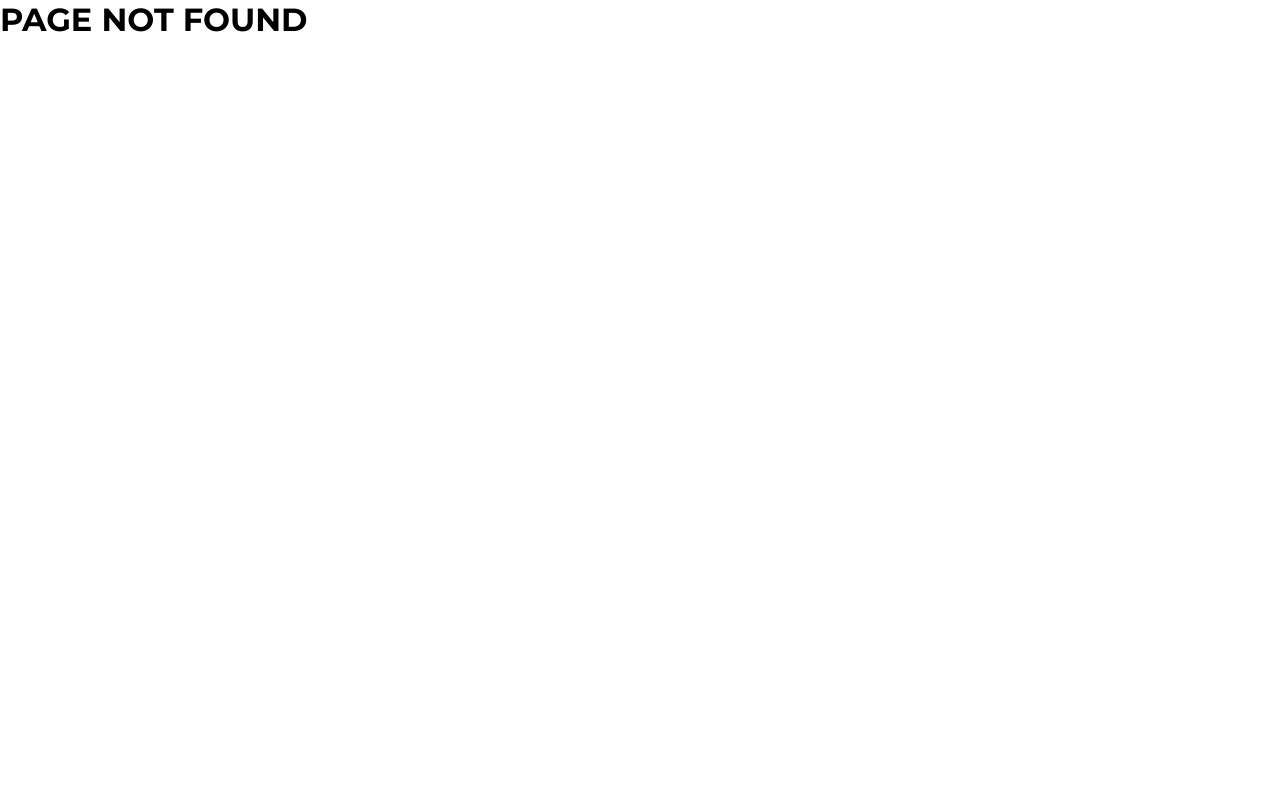
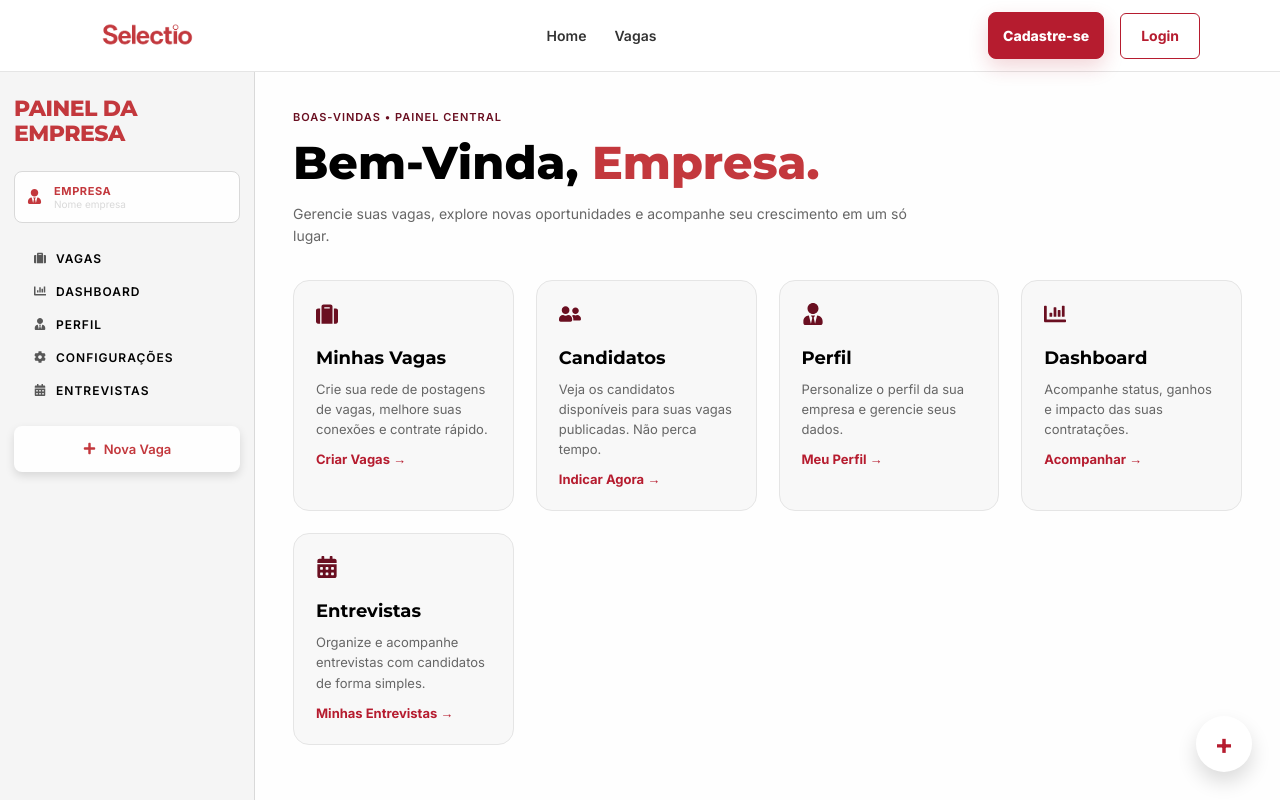
Before and after one commit to MarcosPeyerl-MVSP/Selectio, a React (Vite) app in the folder Selectio/: page /painel/empresa in a window 1280 px wide. Before the commit this address had no page. Shown: the top 800 px of the page. Built offline with nearby package versions, Linux system fonts and the light colour scheme.

Commit message:
Painel Empresa

```diff
--- a/Selectio/src/App.jsx
+++ b/Selectio/src/App.jsx
@@ -8,6 +8,8 @@ import CadastroIndicador from './pages/Indicador/Cadastro/Cadastro'
 import CadastroEmpresa from './pages/Empresa/Cadastro/Cadastro'
 //PAINEIS
 import PainelIndicado from './pages/Indicador/Painel/Painel'
+import PainelEmpresa from './pages/Empresa/Painel/Painel'
+
 
 
 
@@ -25,6 +27,7 @@ function App() {
         <Route path="/cadastro/empresa" element={<CadastroEmpresa />} />
         {/* ROTA PAINEIS */}
         <Route path="/painel/indicador" element={<PainelIndicado />} />
+        <Route path="/painel/empresa" element={<PainelEmpresa />} />
         {/* ROTA PAGE NOT FOUND */}
         <Route path="*" element={<h1>PAGE NOT FOUND</h1>} />
       </Routes>
--- a/Selectio/src/pages/Empresa/Cadastro/Cadastro.css
+++ b/Selectio/src/pages/Empresa/Cadastro/Cadastro.css
@@ -125,7 +125,7 @@
 }
 
 .empresa-form input::placeholder {
-  color: #999999;
+  color: #494949;
 }
 
 .empresa-form input:focus,
--- /dev/null
+++ b/Selectio/src/pages/Empresa/Painel/Painel.css
@@ -0,0 +1,284 @@
+@import url('https://fonts.googleapis.com/css2?family=Inter:wght@400;600;700;800&display=swap');
+
+* {
+  margin: 0;
+  padding: 0;
+  box-sizing: border-box;
+}
+
+/* ===== CONTAINER GERAL ===== */
+
+.empresa-container {
+  min-height: calc(100vh - 140px);
+  padding: 60px 20px;
+  background: #ffffff;
+  display: flex;
+  justify-content: center;
+  position: relative;
+  overflow: hidden;
+}
+
+.empresa-container::before {
+  content: '';
+  position: absolute;
+  top: -50%;
+  right: -10%;
+  width: 600px;
+  height: 600px;
+  background: radial-gradient(circle, rgba(182, 28, 47, 0.06) 0%, transparent 70%);
+  border-radius: 50%;
+  animation: float 8s ease-in-out infinite;
+}
+
+.empresa-container::after {
+  content: '';
+  position: absolute;
+  bottom: -20%;
+  left: -5%;
+  width: 500px;
+  height: 500px;
+  background: radial-gradient(circle, rgba(182, 28, 47, 0.04) 0%, transparent 70%);
+  border-radius: 50%;
+  animation: float 10s ease-in-out infinite reverse;
+}
+
+@keyframes float {
+  0%, 100% { transform: translateY(0px); }
+  50% { transform: translateY(20px); }
+}
+
+/* ===== LAYOUT PRINCIPAL ===== */
+
+.empresa-wrapper {
+  width: 100%;
+  max-width: 1200px;
+  display: grid;
+  grid-template-columns: 1fr 320px;
+  gap: 45px;
+  position: relative;
+  z-index: 1;
+}
+
+/* ===== FORM ===== */
+
+.empresa-form {
+  background: #ffffff;
+  border: 2px solid #f5f5f5;
+  border-radius: 16px;
+  padding: 45px;
+  box-shadow: 0 2px 8px rgba(0, 0, 0, 0.04);
+  transition: 0.3s;
+}
+
+.empresa-form:hover {
+  transform: translateY(-2px);
+  box-shadow: 0 8px 20px rgba(0, 0, 0, 0.06);
+}
+
+.empresa-form h1 {
+  font-size: 38px;
+  margin-bottom: 6px;
+  font-weight: 700;
+}
+
+.empresa-form h1 strong {
+  color: #b61c2f;
+}
+
+.subtitle {
+  font-size: 14px;
+  color: #666;
+  margin-bottom: 32px;
+}
+
+.empresa-form h3 {
+  font-size: 13px;
+  margin: 32px 0 14px;
+  font-weight: 700;
+  text-transform: uppercase;
+  display: flex;
+  gap: 8px;
+}
+
+.empresa-form h3::before {
+  content: '';
+  width: 3px;
+  height: 14px;
+  background: #b61c2f;
+}
+
+/* INPUTS */
+
+.empresa-form input,
+.empresa-form select {
+  width: 100%;
+  padding: 12px 14px;
+  border-radius: 8px;
+  border: 1px solid #e0e0e0;
+  margin-bottom: 14px;
+  background: #fafafa;
+  transition: 0.3s;
+}
+
+.empresa-form input:focus,
+.empresa-form select:focus {
+  outline: none;
+  background: #fff;
+  box-shadow: 0 0 0 2px rgba(182, 28, 47, 0.1);
+}
+
+/* GRID 2 COL */
+
+.grid-2 {
+  display: grid;
+  grid-template-columns: 1fr 1fr;
+  gap: 18px;
+}
+
+/* CHECKBOXES */
+
+.ia-box,
+.termos {
+  margin-top: 18px;
+  display: flex;
+  gap: 10px;
+  padding: 10px;
+  border-radius: 10px;
+  cursor: pointer;
+}
+
+.ia-box {
+  background: #f8f8f8;
+}
+
+.termos {
+  border: 1px solid #b61c2f;
+}
+
+/* BOTÃO */
+
+.empresa-form button {
+  margin-top: 36px;
+  width: 100%;
+  padding: 14px;
+  border-radius: 8px;
+  background: #b61c2f;
+  color: #fff;
+  font-weight: 700;
+  border: none;
+  cursor: pointer;
+}
+
+.empresa-form button:hover {
+  background: #a01827;
+}
+
+/* ===== SIDEBAR ===== */
+
+.plano-box {
+  background: #fff;
+  border-radius: 20px;
+  padding: 22px;
+}
+
+.plano-card {
+  border: 2px solid #b61c2f;
+  border-radius: 16px;
+  padding: 20px;
+}
+
+/* ===== DASHBOARD (CARDS) ===== */
+
+.empresa-dashboard {
+  width: 100%;
+  max-width: 1200px;
+  margin: 50px auto 0;
+}
+
+/* GRID IGUAL AO PRINT */
+.cards {
+  display: grid;
+  grid-template-columns: repeat(4, 1fr);
+  gap: 22px;
+}
+
+/* CARD */
+.card {
+  background: #f8f8f8;
+  border: 1px solid #e5e5e5;
+  border-radius: 16px;
+  padding: 22px;
+  min-height: 200px;
+  transition: 0.3s;
+}
+
+.card:hover {
+  transform: translateY(-4px);
+  box-shadow: 0 8px 18px rgba(0,0,0,0.08);
+}
+
+/* CARD ATIVO */
+.card.active {
+  border: 1px solid #b61c2f;
+  background: #ffffff;
+}
+
+/* TEXTOS */
+
+.card h3 {
+  font-size: 18px;
+  margin-bottom: 10px;
+}
+
+.card p {
+  font-size: 13px;
+  color: #666;
+}
+
+.card a {
+  display: inline-block;
+  margin-top: 12px;
+  color: #b61c2f;
+  font-weight: 700;
+  text-decoration: none;
+}
+
+/* BOTÃO FLUTUANTE */
+
+.floating-btn {
+  position: fixed;
+  right: 28px;
+  bottom: 28px;
+  width: 56px;
+  height: 56px;
+  border-radius: 50%;
+  border: none;
+  background: #fff;
+  color: #b61c2f;
+  font-size: 28px;
+  box-shadow: 0 10px 20px rgba(0,0,0,0.14);
+  cursor: pointer;
+}
+
+.floating-btn:hover {
+  background: #b61c2f;
+  color: #fff;
+}
+
+/* ===== RESPONSIVO ===== */
+
+@media (max-width: 1200px) {
+  .cards {
+    grid-template-columns: repeat(2, 1fr);
+  }
+}
+
+@media (max-width: 900px) {
+  .empresa-wrapper {
+    grid-template-columns: 1fr;
+  }
+
+  .cards {
+    grid-template-columns: 1fr;
+  }
+}
--- /dev/null
+++ b/Selectio/src/pages/Empresa/Painel/Painel.jsx
@@ -0,0 +1,117 @@
+import React from "react";
+import "./Painel.css";
+
+import Navbar from "../../../components/Navbar/Navbar";
+import Footer from "../../../components/Footer/Footer";
+
+import {
+  FaUserTie,
+  FaSuitcase,
+  FaUserFriends,
+  FaChartBar,
+  FaCog,
+  FaPlus,
+  FaCalendarAlt,
+} from "react-icons/fa";
+
+function PainelEmpresa() {
+  return (
+    <>
+      <Navbar />
+
+      <div className="painel-container">
+        {/* Sidebar */}
+        <aside className="sidebar">
+          <h2 className="sidebar-title">PAINEL DA EMPRESA</h2>
+
+          <div className="sidebar-user">
+            <FaUserTie />
+            <div>
+              <strong>EMPRESA</strong>
+              <p>Nome empresa</p>
+            </div>
+          </div>
+
+          <nav className="sidebar-menu">
+            <a href="#"><FaSuitcase /> Vagas</a>
+            <a href="#"><FaChartBar /> Dashboard</a>
+            <a href="#"><FaUserTie /> Perfil</a>
+            <a href="#"><FaCog /> Configurações</a>
+            <a href="#"><FaCalendarAlt /> Entrevistas</a>
+          </nav>
+
+          <button className="sidebar-btn">
+            <FaPlus /> Nova Vaga
+          </button>
+        </aside>
+
+        {/* Conteúdo */}
+        <main className="painel-content">
+          <p className="breadcrumb">BOAS-VINDAS • Painel Central</p>
+
+          <h1>
+            Bem-Vinda, <span>Empresa.</span>
+          </h1>
+
+          <p className="subtitle">
+            Gerencie suas vagas, explore novas oportunidades e acompanhe seu crescimento em um só lugar.
+          </p>
+
+          {/* Cards */}
+          <section className="cards">
+            <div className="card">
+              <FaSuitcase className="card-icon" />
+              <h3>Minhas Vagas</h3>
+              <p>
+                Crie sua rede de postagens de vagas, melhore suas conexões e contrate rápido.
+              </p>
+              <a href="#">Criar Vagas →</a>
+            </div>
+
+            <div className="card">
+              <FaUserFriends className="card-icon" />
+              <h3>Candidatos</h3>
+              <p>
+                Veja os candidatos disponíveis para suas vagas publicadas. Não perca tempo.
+              </p>
+              <a href="#">Indicar Agora →</a>
+            </div>
+
+            <div className="card">
+              <FaUserTie className="card-icon" />
+              <h3>Perfil</h3>
+              <p>
+                Personalize o perfil da sua empresa e gerencie seus dados.
+              </p>
+              <a href="#">Meu Perfil →</a>
+            </div>
+
+            <div className="card">
+              <FaChartBar className="card-icon" />
+              <h3>Dashboard</h3>
+              <p>
+                Acompanhe status, ganhos e impacto das suas contratações.
+              </p>
+              <a href="#">Acompanhar →</a>
+            </div>
+
+            <div className="card">
+              <FaCalendarAlt className="card-icon" />
+              <h3>Entrevistas</h3>
+              <p>
+                Organize e acompanhe entrevistas com candidatos de forma simples.
+              </p>
+              <a href="#">Minhas Entrevistas →</a>
+            </div>
+          </section>
+
+          <button className="floating-btn">+</button>
+        </main>
+      </div>
+
+      <Footer />
+    </>
+  );
+}
+
+export default PainelEmpresa;
```
